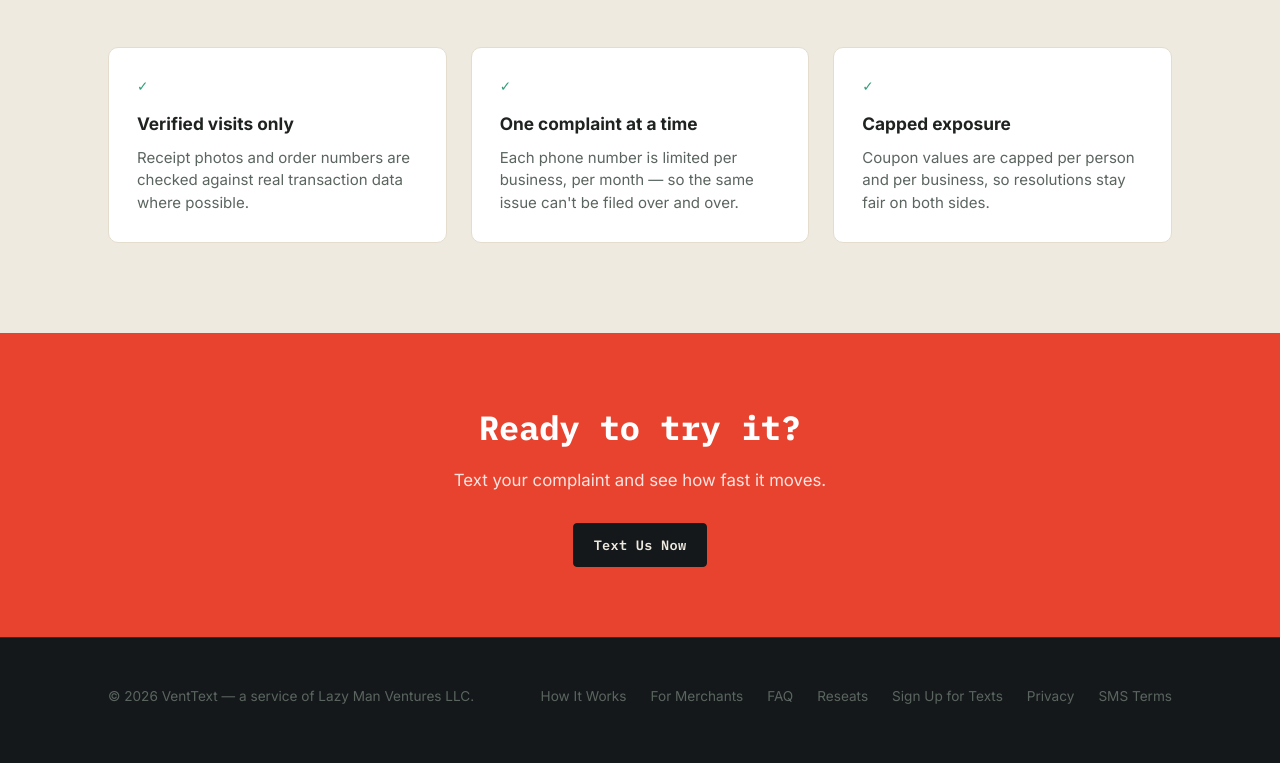
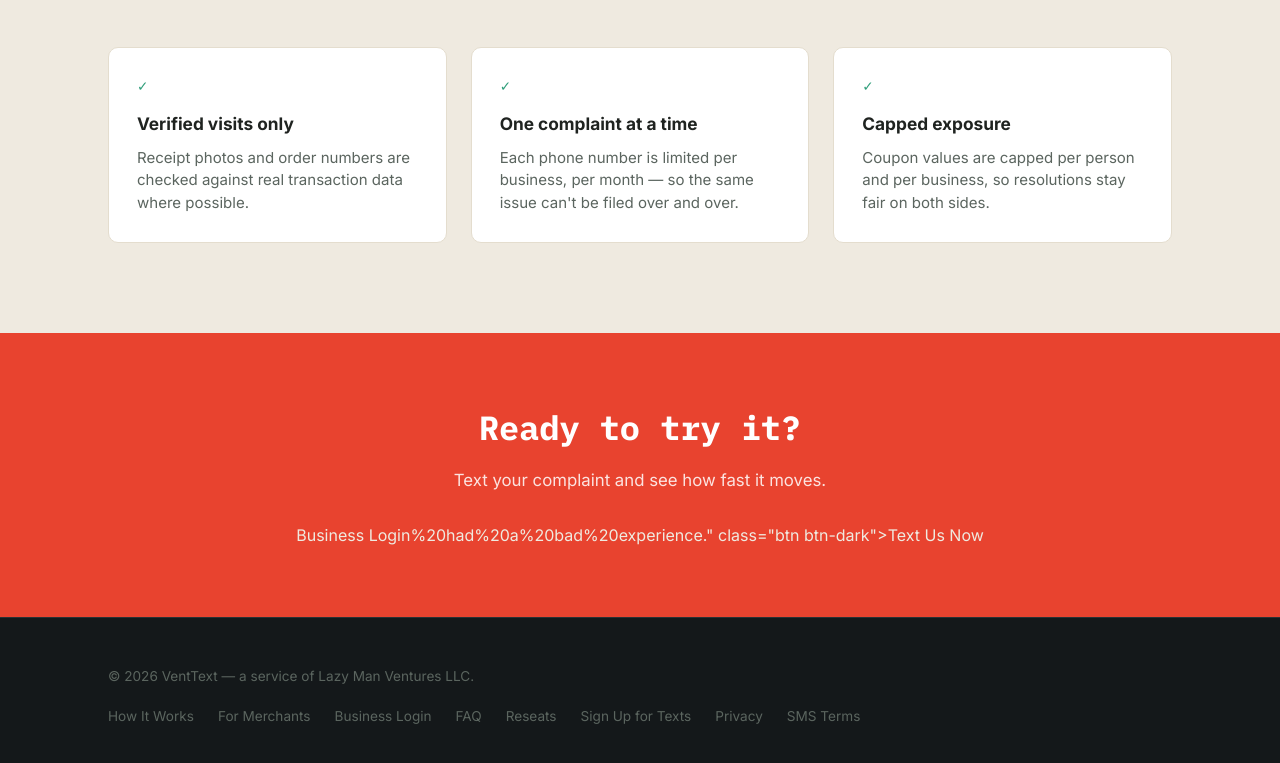
Before and after one commit to DSangHub/VentText, a website: page how-it-works.html in a window 1280 px wide. Shown: the part 1594-2357 px from the top of the page. Drawn offline with Linux system fonts and the light colour scheme.

Commit message:
Update links in how-it-works.html

```diff
--- a/how-it-works.html
+++ b/how-it-works.html
@@ -92,7 +92,7 @@
   <div class="wrap">
     <h2>Ready to try it?</h2>
     <p>Text your complaint and see how fast it moves.</p>
-    <a href="sms:+15595505388?&amp;body=Hi%20VentText%2C%20I%20had%20a%20bad%20experience." class="btn btn-dark">Text Us Now</a>
+    <a href="sms:+15595505388?&amp;body=Hi%20VentText%2C%<a href="dashboard.html">Business Login</a>%20had%20a%20bad%20experience." class="btn btn-dark">Text Us Now</a>
   </div>
 </section>
 
@@ -101,7 +101,7 @@
     <div>© 2026 VentText — a service of Lazy Man Ventures LLC.</div>
     <div class="footer-links">
       <a href="how-it-works.html">How It Works</a>
-      <a href="merchants.html">For Merchants</a>
+      <a href="merchants.html">For Merchants</a> <a href="dashboard.html">Business Login</a>
       <a href="faq.html">FAQ</a>
       <a href="https://reseats.org">Reseats</a>
       <a href="join.html">Sign Up for Texts</a>
```
